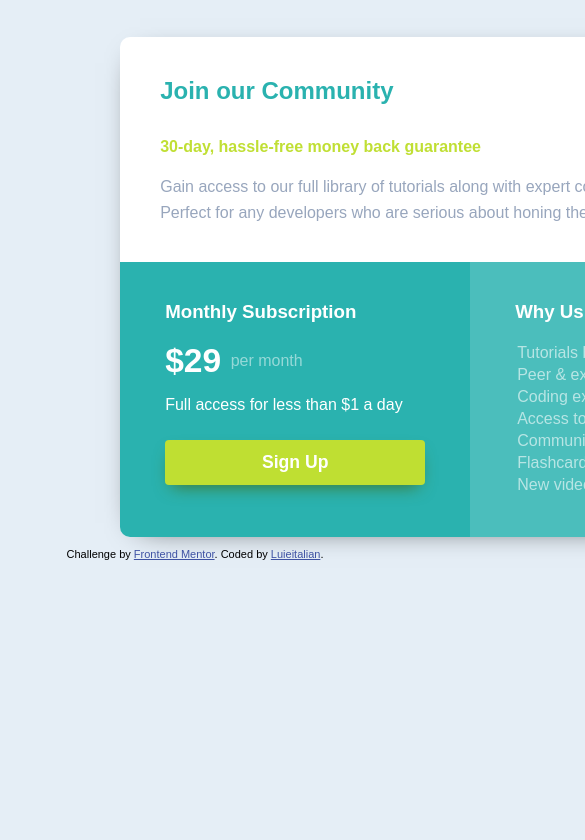
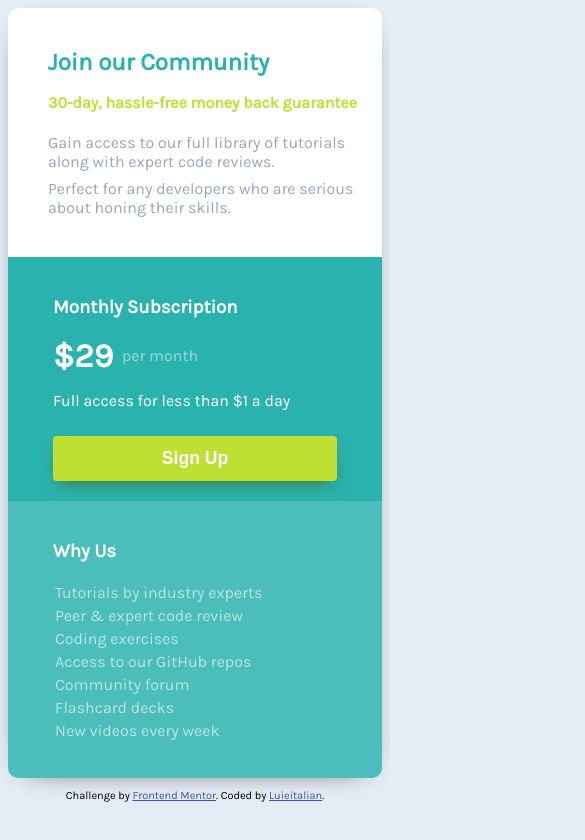
Before and after one commit to Luieitalian/single-price-grid-component, a plain HTML site: page index.html in a window 390 px wide. Shown: the top 840 px of the page, 585 px wide, since content can reach past the window. Drawn offline with Linux system fonts and the light colour scheme.

Commit message:
Responsive Design

```diff
--- a/index.html
+++ b/index.html
@@ -5,7 +5,9 @@
   <meta charset="UTF-8">
   <meta name="viewport" content="width=device-width, initial-scale=1.0">
   <!-- displays site properly based on user's device -->
-
+  <link rel="preconnect" href="https://fonts.googleapis.com">
+  <link rel="preconnect" href="https://fonts.gstatic.com" crossorigin>
+  <link href="https://fonts.googleapis.com/css2?family=Karla&display=swap" rel="stylesheet">
   <link rel="icon" type="image/png" sizes="32x32" href="./images/favicon-32x32.png">
   <link rel="stylesheet" href="style.css">
   <title>Frontend Mentor | Single Price Grid Component</title>
--- a/style.css
+++ b/style.css
@@ -1,7 +1,7 @@
 html {
     background-color: hsl(206, 47%, 93%);
     box-sizing: border-box;
-    font-family: 'Karla', sans-serif;
+    font-family: 'Karla';
 }
 *, *::before, *::after {
     box-sizing: border-box;
@@ -44,11 +44,10 @@ li {
     margin-top: 8px;
 }
 .container {
-    width: 700px;
-    height: 500px;
-    margin-left: 30%;
-    margin-top: 10%;
+    width: 100%;
+    height: 100%;
     border-radius: 10px;
+    overflow: hidden;
     box-shadow: 0px 6px 30px -20px;
 }
 .top-bar {
@@ -56,22 +55,22 @@ li {
     border-top-right-radius: 10px;
     padding-left: 40px;
     padding-top: 40px;
-    height: 45%;
+    padding-bottom: 40px;
+    height: 50%;
     width: 100%;
     background-color: white;
 }
 .bottom {
-    height: 55%;
+    height: 50%;
     width: 100%;
-    display: flex;
+    display: inline-block;
 }
 .bottom-left {
     padding: 20px;
     padding-left: 45px;
     padding-right: 45px;
     height: 100%;
-    width: 50%;
-    border-bottom-left-radius: 10px;
+    width: 100%;
     background-color: hsl(179, 62%, 43%);
 }
 .price-container {
@@ -94,7 +93,21 @@ li {
     padding-left: 45px;
     padding-right: 45px;
     height: 100%;
-    width: 50%;
-    border-bottom-right-radius: 10px;
+    width: 100%;
     background-color: hsl(179, 47%, 52%);
 }
+
+@media (min-width: 576px){
+    .container {
+        width: 700px;
+        height: 500px;
+        margin: 5% auto;
+    }
+    .bottom-left, .bottom-right {
+        width: 50%;
+    }
+    .bottom {
+        display: flex;
+    }
+
+}
```
Also changed, not shown: 1 other file.
